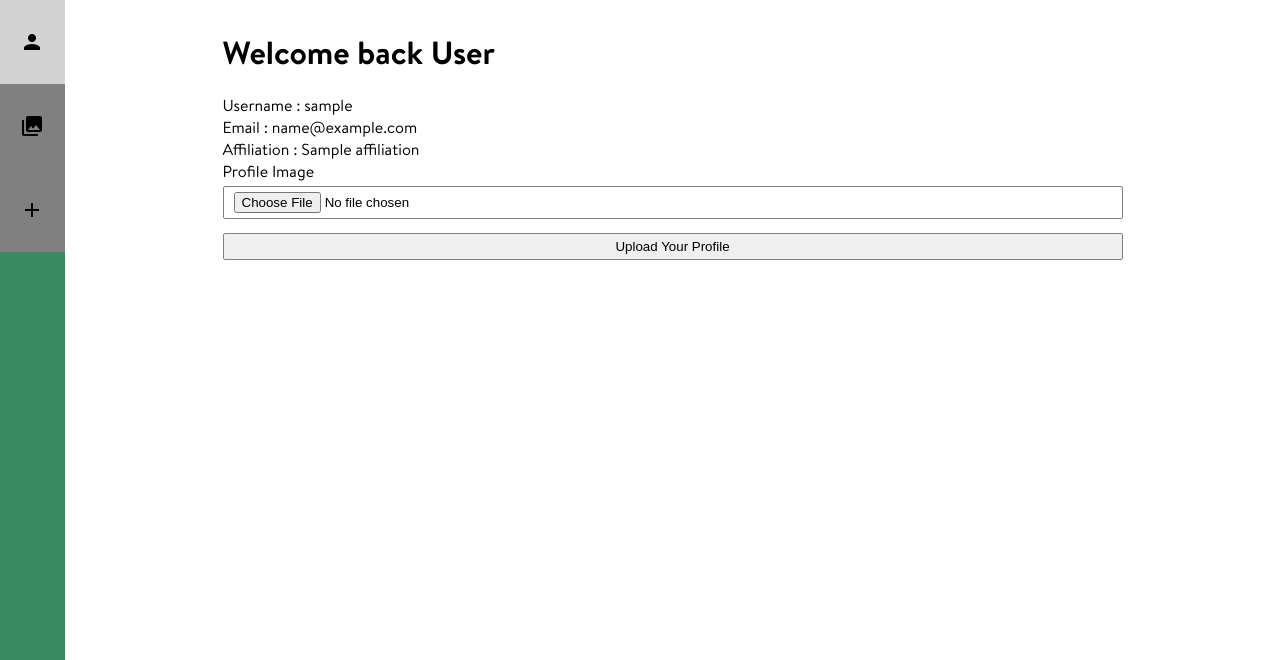
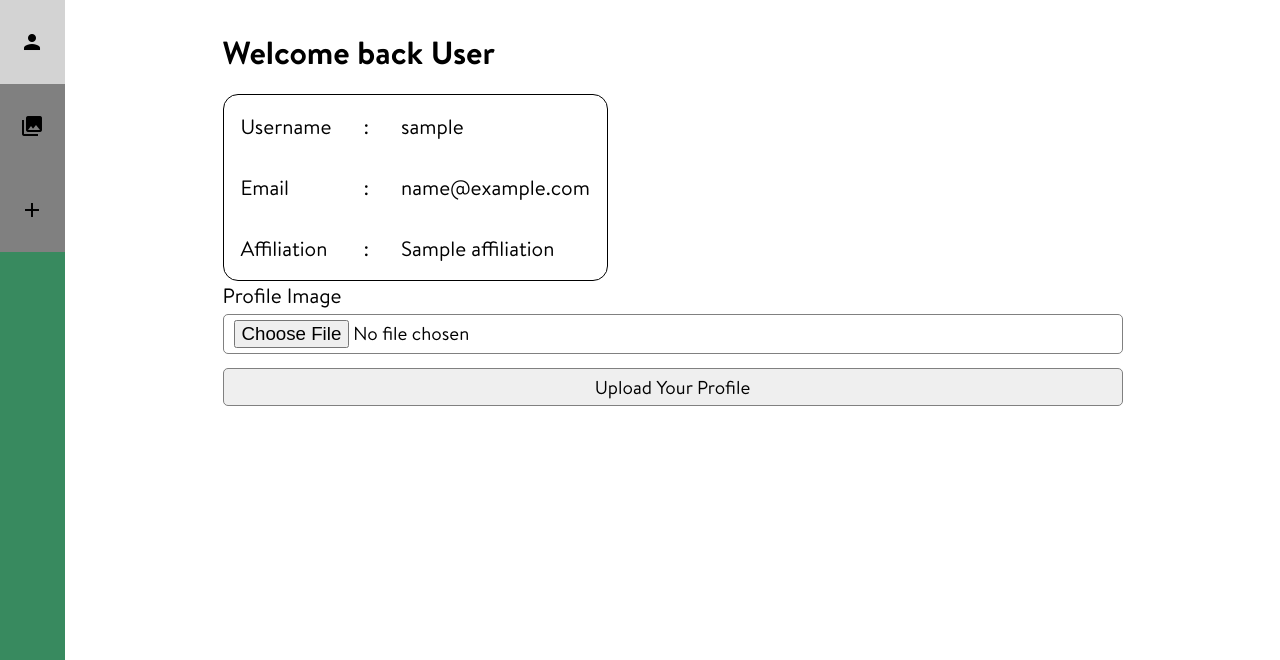
Before and after one commit to zakybilfagih/inpel, a Flask app: template templates/panel.html in a window 1280 px wide. Shown: the part 65-725 px from the top of the page. Run offline with Flask 2, Linux system fonts and the light colour scheme; the template is opened without the code that fills it: values that come from a table or form of the project are taken from there, most other values are stand-ins (such as "Sample title", 1, 10 or a date in 2020); some libraries are stand-ins or nearby versions.

Commit message:
Fixed data input

```diff
--- a/app.py
+++ b/app.py
@@ -151,7 +151,7 @@ def getSpecies(id):
             break
 
     return render_template(
-        "species.html", id=id, species=spc, phyto=phyto, location=location
+        "species.html", id=id, species=spc, phyto=phyto, location=location,login=login
     )
 
 
--- a/static/css/style.css
+++ b/static/css/style.css
@@ -770,6 +793,17 @@ input:-webkit-autofill:active {
     margin: 30px auto;
 }
 
+.panel__content table {
+    border:1px solid black;
+    border-radius:15px;
+}
+
+.panel__content td {
+    font-family: "BrandonText-Regular";
+    font-size:1.3em;
+    padding:15px;
+}
+
 .panel__sideitems {
     display: flex;
     align-items: center;
@@ -814,6 +848,7 @@ input:-webkit-autofill:active {
     display: flex;
     flex-direction: column;
     justify-content: flex-end;
+    font-size:1.3em;
 }
 
 .panel__formcontainer {
@@ -839,6 +874,22 @@ input:-webkit-autofill:active {
 
 .panel__content form button {
     align-self: flex-start;
+    padding: 5px 10px;
+    font-family:"BrandonText-Regular";
+    border-radius: 10px;
+    border:none;
+    font-size:1em;
+    outline:none;
+    cursor: pointer;
+    background:rgb(56, 138, 95);
+    box-shadow: 0 0 5px rgba(209, 209, 209, 0.5);
+    color:white;
+}
+
+.panel__content form input, .panel__content select {
+    font-family:"BrandonText-Regular";
+    font-size:.9em;
+    border-radius:5px;
 }
 
 li[data-tab-target="#profile"]:before {
--- a/templates/base.html
+++ b/templates/base.html
@@ -23,6 +23,7 @@
       src: url('{{url_for("static", filename="fonts/BrandonText-Regular.otf")}}')
     }
   </style>
+  <link rel="stylesheet" href="https://cdnjs.cloudflare.com/ajax/libs/font-awesome/5.11.2/css/all.css">
   <link rel="stylesheet" href="{{url_for('static', filename='css/style.css')}}">
 </head>
 
--- a/templates/panel.html
+++ b/templates/panel.html
@@ -63,9 +63,23 @@
 
     <div id="profile" class="panel__content active" data-tab-content>
       <h1>Welcome back {{ params.fullname }}</h1>
-      <p>Username : {{ params.username }}</p>
-      <p>Email : {{ params.email }}</p>
-      <p>Affiliation : {{ params.affiliation }}</p>
+      <table>
+        <tr>
+          <td>Username</td>
+          <td>:</td>
+          <td>{{ params.username }}</td>
+        </tr>
+        <tr>
+          <td>Email</td>
+          <td>:</td>
+          <td>{{ params.email }}</td>
+        </tr>
+        <tr>
+          <td>Affiliation</td>
+          <td>:</td>
+          <td>{{ params.affiliation }}</td>
+        </tr>
+      </table>
       {% if profile_form is defined %}
       <form method="post" action="/uploadProfile" enctype="multipart/form-data">
         {% for field in profile_form %}
@@ -81,21 +95,30 @@
       {% endif %}
     </div>
 
+    <!-- New Organism Input -->
     <div id="input" class="panel__content" data-tab-content>
       <h1>Add new organism</h1>
       <form method="POST" action="{{ back_url }}/dashboard" enctype="multipart/form-data">
+
+        <!-- Common Name -->
         <div class="panel__formcontainer">
           <label class="panel__formlabel">Common Name</label>
           <input type="text" name="commonName" placeholder="Common name..">
         </div>
+
+        <!-- Scientific Name -->
         <div class="panel__formcontainer">
           <label class="panel__formlabel">Scientific Name</label>
           <input type="text" name="scientificName" placeholder="Scientific name..">
         </div>
+
+        <!-- Upload Image -->
         <div class="panel__formcontainer">
           <label class="panel__formlabel">Upload Image</label>
           <input type="file" accept="image/*" name="species_image">
         </div>
+
+        <!-- Input Coords -->
         <div class="panel__formcontainer">
           <label class="panel__formlabel">Location</label>
           <input type="text" name="location" placeholder="Insert coordinates..">
@@ -107,26 +130,31 @@
             {% endfor %}
           </select>
         </div>
-        <div class="panel__formcontainer">
-          <label class="panel__formlabel">Extract Yield</label>
-          <input type="text" name="extractYield" placeholder="Extract yield..">
-        </div>
+
+        <!-- Input Phytochemicals -->
         <div class="panel__formcontainer">
           <label class="panel__formlabel">Phytochemical Content</label>
           <input type="text" name="phytochemicalContent" placeholder="Phytochemical content..">
         </div>
+
+        <!-- Input Metabolites -->
         <div class="panel__formcontainer">
           <label class="panel__formlabel">Metabolites</label>
           <input type="text" name="metabolomics" placeholder="Metabolomics..">
         </div>
+
+        <!-- Input Bioassay -->
         <div class="panel__formcontainer">
           <label class="panel__formlabel">BioAssay</label>
           <input type="text" name="bioassay" placeholder="BioAssay..">
         </div>
+
+        <!-- Research paper links -->
         <div class="panel__formcontainer">
-          <label class="panel__formlabel">Research Paper</label>
+          <label class="panel__formlabel">Research Paper Links</label>
           <input type="text" name="researchPapers" placeholder="Research Papers..">
         </div>
+
         <button type="submit">Submit</button>
       </form>
     </div>
```
Also changed, not shown: other parts of static/css/style.css (+27 -4 lines), templates/species.html (+8 -2 lines).
